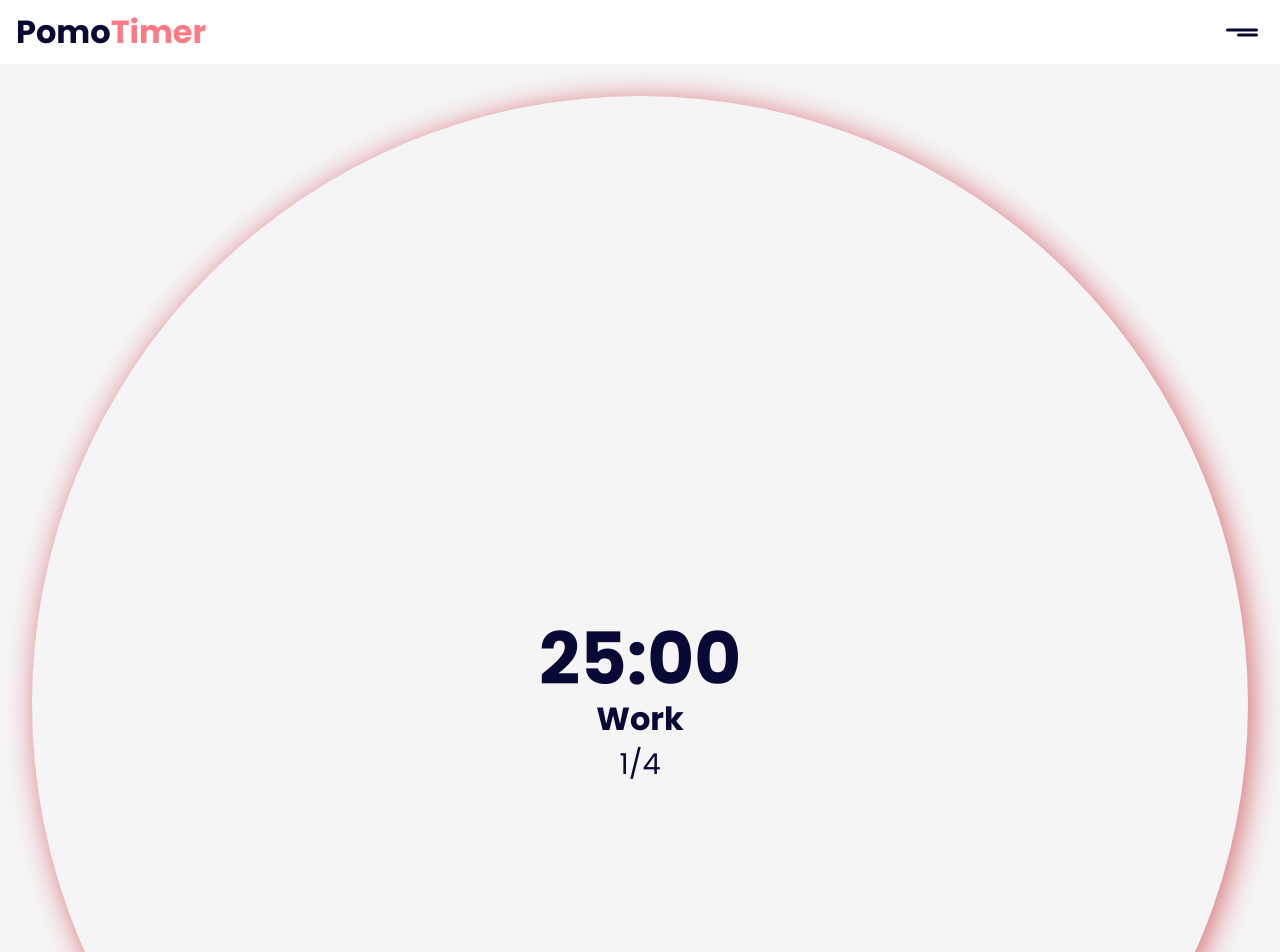
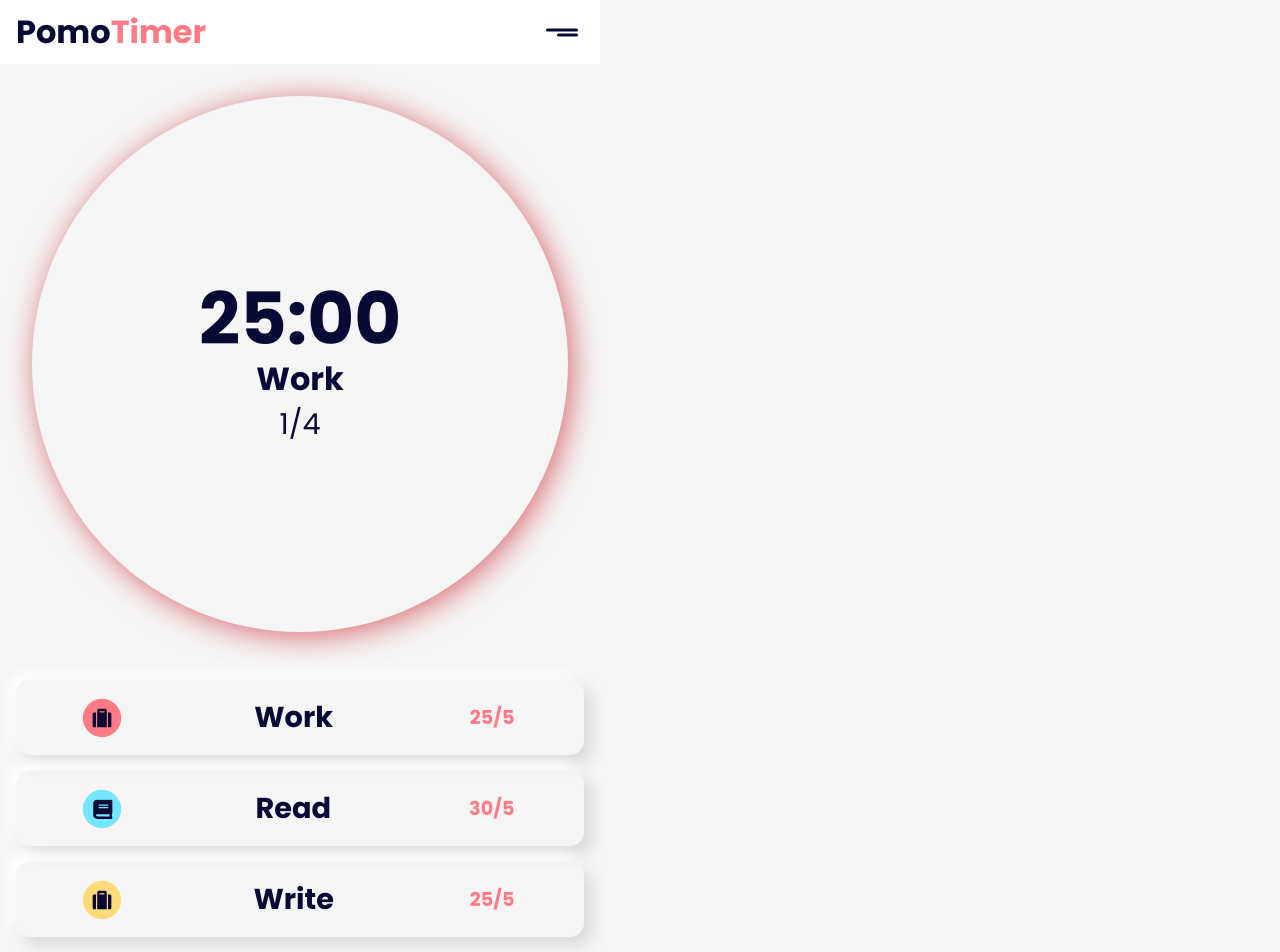
Before and after one commit to javi-diaz47/pomotimer, a Next.js app: page / in a window 1280 px wide. Shown: the top 952 px of the page. Built offline with nearby package versions, Linux system fonts and the light colour scheme.

Commit message:
feature: add backgroundColor to the card

```diff
--- a/components/Card/index.jsx
+++ b/components/Card/index.jsx
@@ -1,23 +1,29 @@
-import { getLocationOrigin } from 'next/dist/shared/lib/utils';
-import { getIcon } from '../../utils/getIcon';
+import { getColor } from '@utils/getColor';
+import { getIcon } from '@utils/getIcon';
 import styles from '../../styles/components/Card/index.module.css';
 
-function Card({icon, title, time}) {
-
+function Card({color, icon, title, time}) {
   return (
     <article className={styles.card}>
       <div className={styles.card_wrapper}>
-        <div className={styles.icon}>
+        <div
+          className={styles.icon}
+          style={{
+            backgroundColor: getColor(color),
+          }}
+        >
           {
             getIcon(icon)
           }
         </div>
         <h2>{title}</h2>
         <span className={styles.time}>
-          { time.focus }/{ time.break }
-          </span>
+          { time.focus }
+          /
+          { time.break }
+        </span>
       </div>
-   </article>
+    </article>
   );
 }
 
--- a/components/Timer/index.jsx
+++ b/components/Timer/index.jsx
@@ -9,8 +9,8 @@ function Timer() {
           <span className={styles.timer_name}>Work</span>
           <span className={styles.timer_sections}>1/4</span>
         </div>
-     </article>
-   </section>
+      </article>
+    </section>
   );
 }
 
--- /dev/null
+++ b/contants/colors.js
@@ -0,0 +1,6 @@
+export const COLORS = {
+  red: '#FE7B85',
+  yellow: '#FEDA79',
+  turquoise: '#74F0E6',
+  blue: '#74E6FF',
+};
--- a/contants/defaultCards.js
+++ b/contants/defaultCards.js
@@ -3,6 +3,7 @@ export const DEFAULT_CARDS = [
     key: 'work-example',
     icon: 'work',
     title: 'Work',
+    color: 'red',
     time: {
       focus: 25,
       break: 5,
@@ -12,9 +13,20 @@ export const DEFAULT_CARDS = [
     key: 'read-example',
     icon: 'read',
     title: 'read',
+    color: 'blue',
     time: {
       focus: 30,
       break: 5,
     },
   },
+  {
+    key: 'write-example',
+    icon: 'work',
+    title: 'write',
+    color: 'yellow',
+    time: {
+      focus: 25,
+      break: 5,
+    },
+  },
 ];
--- a/styles/Home.module.css
+++ b/styles/Home.module.css
@@ -1,5 +1,6 @@
 .main {
   display: grid;
+  max-width: 600px;
   gap: 2rem;
 }
 
--- /dev/null
+++ b/utils/getColor.js
@@ -0,0 +1,3 @@
+import { COLORS } from '@contants/colors';
+
+export const getColor = (color) => COLORS[color];
```
